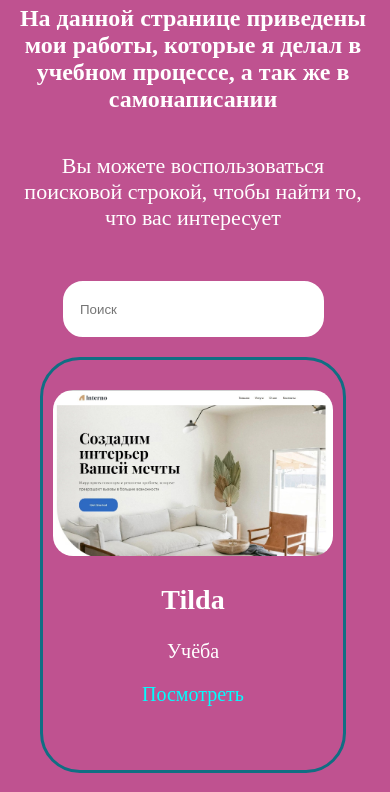
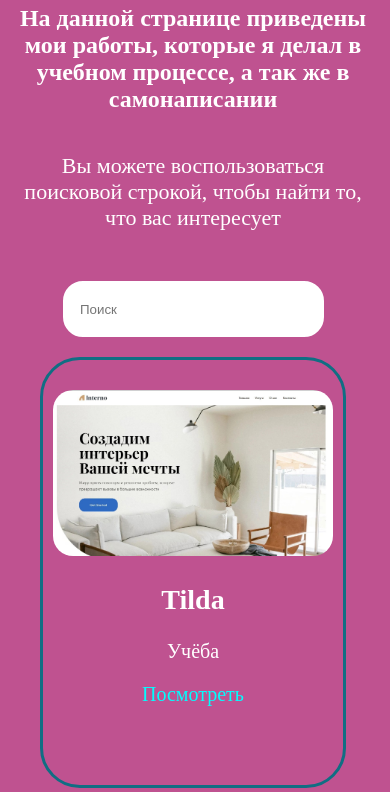
Before and after one commit to Giramon/resume, a plain HTML site: page raboti.html in a window 390 px wide. Shown: the part 229-1021 px from the top of the page. Drawn offline with Linux system fonts and the light colour scheme.

Commit message:
Update style.css

```diff
--- a/css/style.css
+++ b/css/style.css
@@ -350,6 +350,7 @@
     .flex-elem {
         font-size: 20px;
         padding-top: 10px;
+        height: 415px;
     }
     .text1 {
         margin: 0 auto;
```
